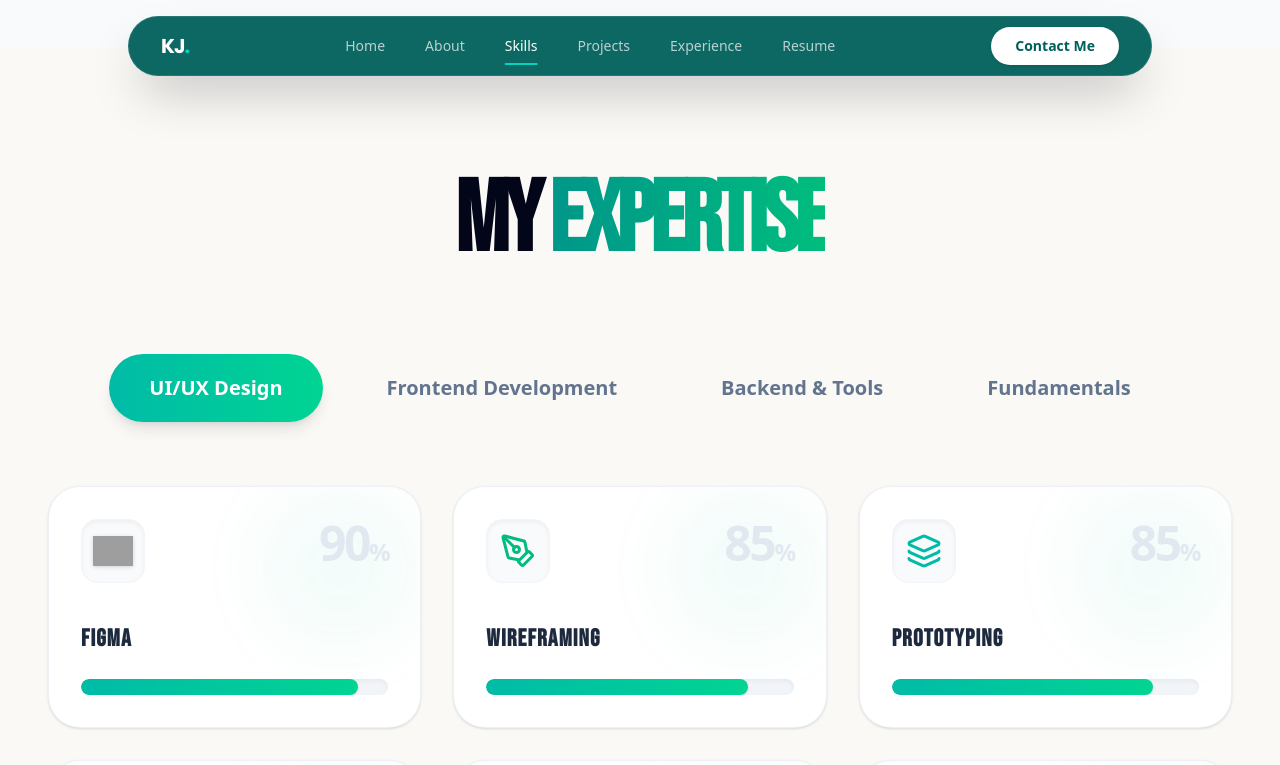
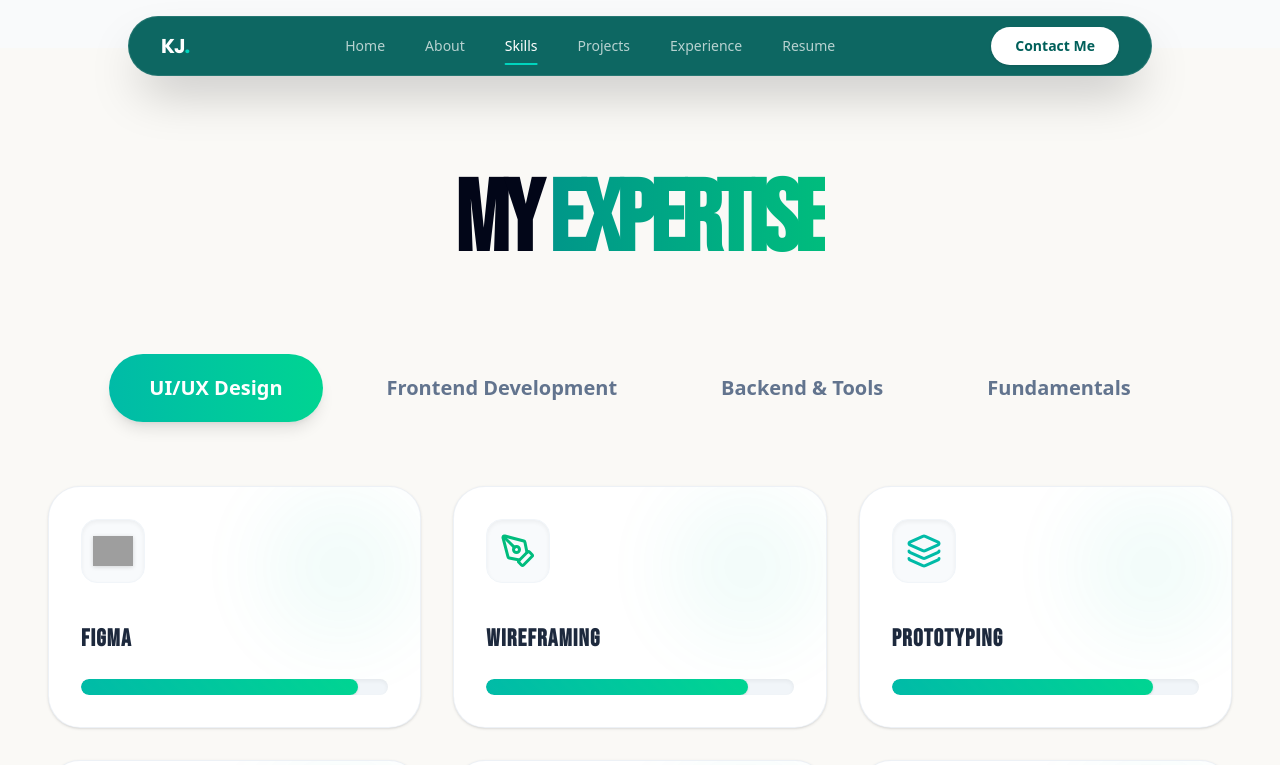
Before and after one commit to kun-ika/porfoliogreen, a Next.js app: page /skills in a window 1280 px wide. Shown: the top 765 px of the page. Built offline with nearby package versions, Linux system fonts and the light colour scheme; grey boxes are pictures that could not be loaded.

Commit message:
Remove percentage numeric text from Skills cards

```diff
--- a/src/components/Skills.jsx
+++ b/src/components/Skills.jsx
@@ -84,9 +84,6 @@ const SkillCard = ({ skill, index, gradient }) => {
                 <div className="w-16 h-16 rounded-2xl bg-slate-50 flex items-center justify-center text-slate-400 group-hover:text-teal-600 transition-colors shadow-inner border border-slate-100 group-hover:scale-110 duration-500">
                     {skill.icon}
                 </div>
-                <span className="text-5xl font-[900] text-slate-200 group-hover:text-transparent group-hover:bg-clip-text group-hover:bg-gradient-to-r group-hover:from-teal-400 group-hover:to-emerald-500 transition-all duration-500 tracking-tighter">
-                    {skill.level}<span className="text-2xl">%</span>
-                </span>
             </div>
 
             <h4 className="text-2xl font-bold text-slate-800 mb-6 tracking-wider relative z-10 font-[family-name:var(--font-headline)]">
```
